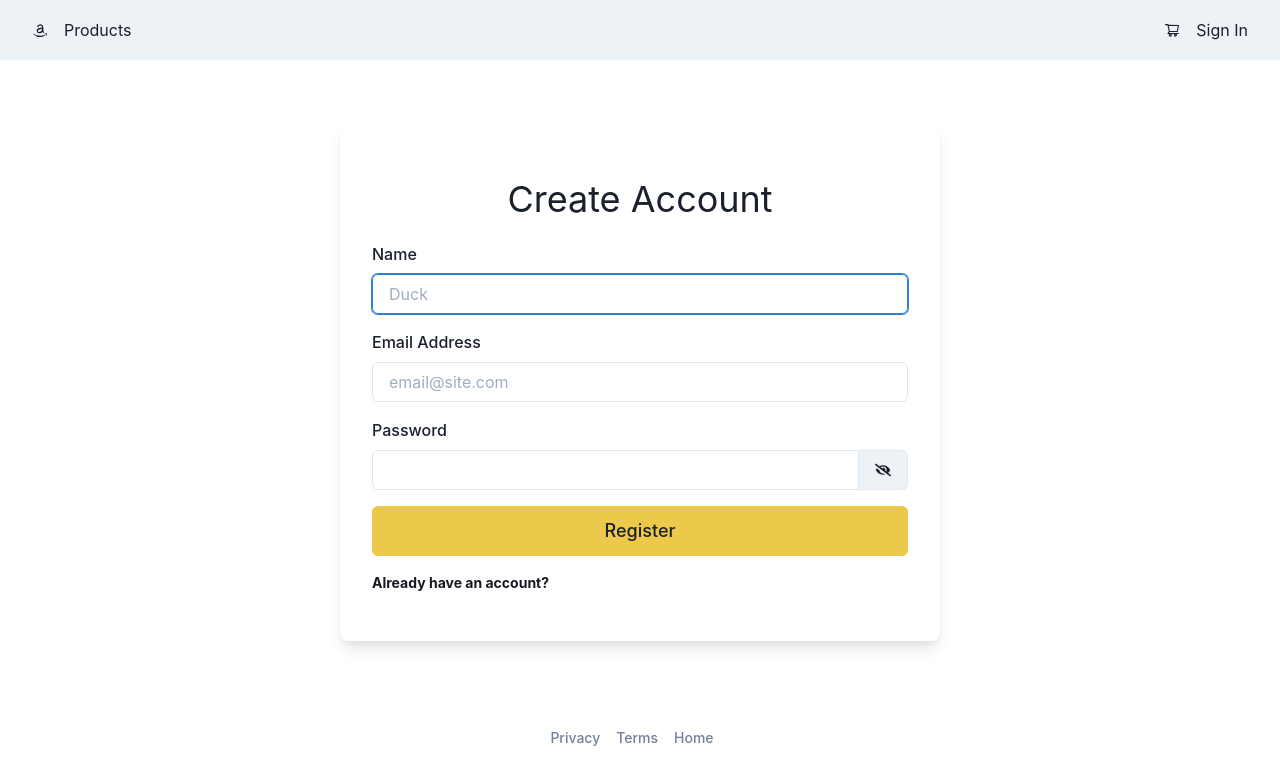
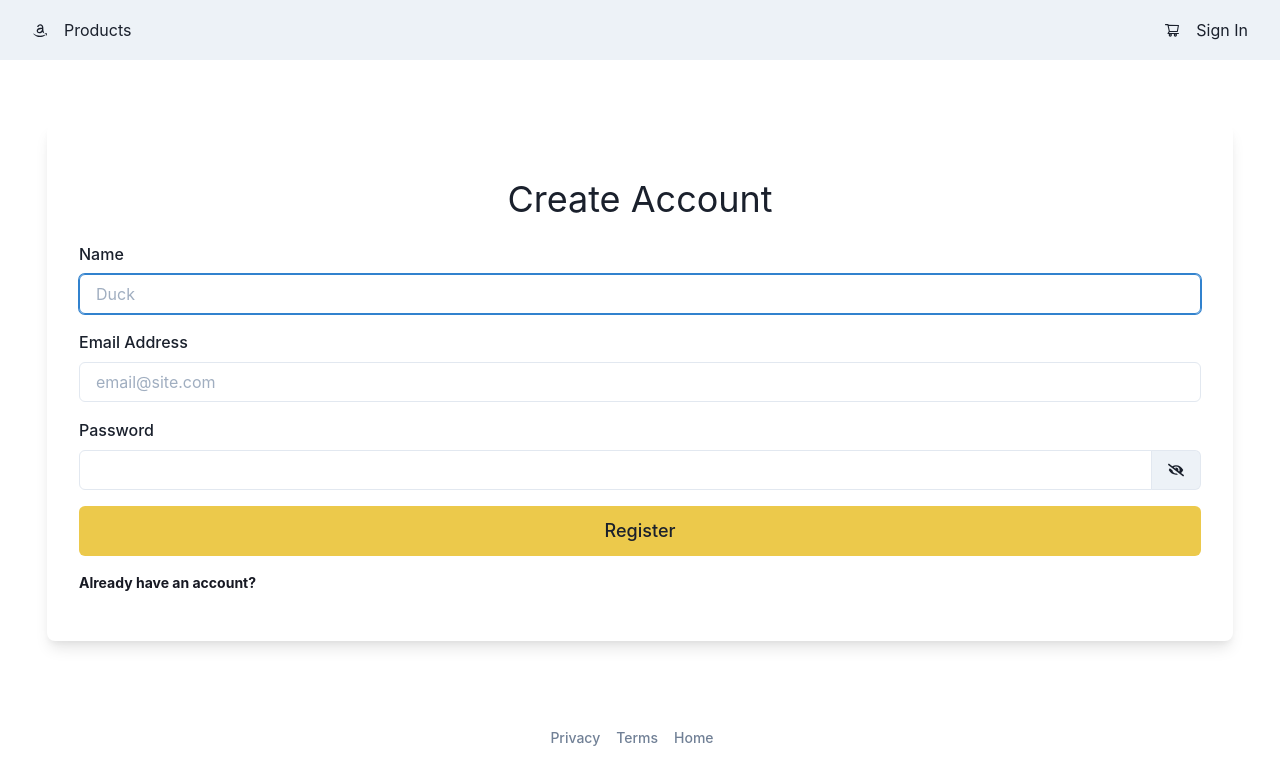
Before and after one commit to hereisfahad/amazona-ecom, a Next.js app: page /register in a window 1280 px wide. Shown: the top 784 px of the page. Built offline with nearby package versions, Linux system fonts and the light colour scheme.

Commit message:
fix skeleton's responsiveness on products page

```diff
--- a/components/DashboardShell.js
+++ b/components/DashboardShell.js
@@ -131,7 +131,7 @@ const DashboardShell = ({ children }) => {
                 </Flex>
             </Flex>
             <Flex pos="relative" minHeight="80vh">
-                <Flex margin="0 auto" mb={16} direction="column" maxW="1250px" px={[4, 8, 8]}>
+                <Flex margin="0 auto" mb={16} direction="column" width="100%" maxW="1250px" px={[4, 8, 8]}>
                     {children}
                 </Flex>
                 <Footer />
--- a/components/skeletons/ProductCardSkeleton.js
+++ b/components/skeletons/ProductCardSkeleton.js
@@ -5,7 +5,6 @@ const ProductCardSkeleton = () => {
         <Box borderWidth="1px" borderColor="gray.200" rounded="md" bg="gray.50">
             <Skeleton>
                 <Box
-                     width="300px"
                      height="300px"
                      rounded="md"
                      borderBottomRadius="none"
```
